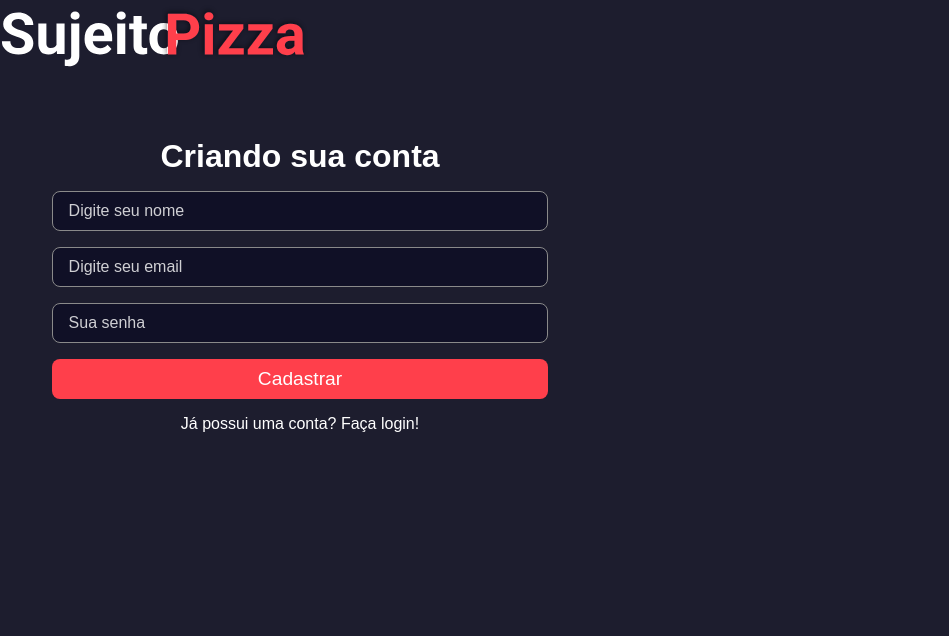
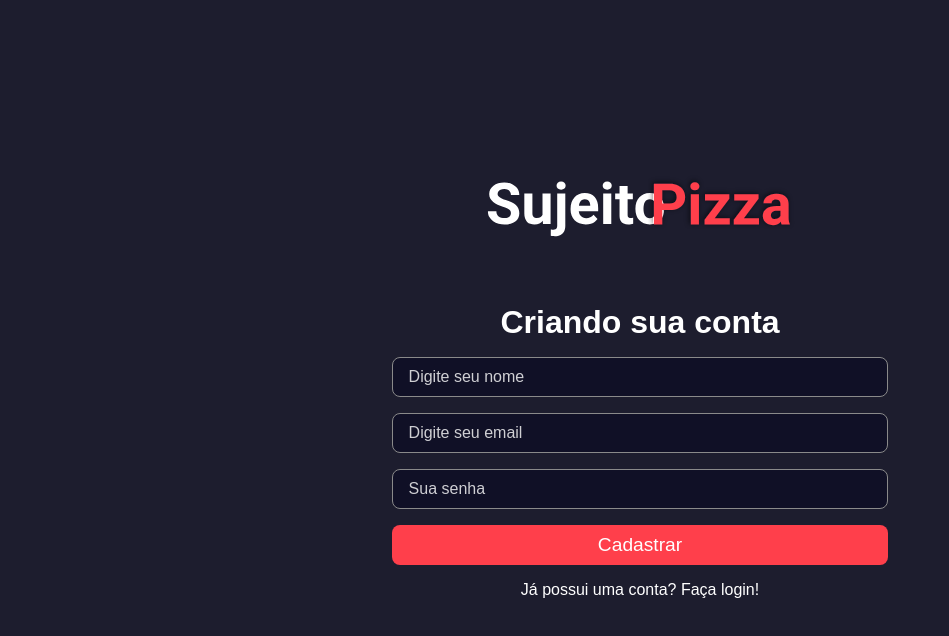
Before and after one commit to Brunogabriel-dev/site-pizzaria, a Next.js app: page /signup in a window 1280 px wide. Shown: the top 636 px of the page, without its empty margins (0-949 px from the left). Built offline with nearby package versions, Linux system fonts and the light colour scheme.

Commit message:
Inclusão de texto

```diff
--- a/styles/Home.module.scss
+++ b/styles/Home.module.scss
@@ -1,5 +1,5 @@
 
-.contairnerCenter{
+.containerCenter{
   min-height: 100vh;
   display: flex;
   justify-content: center;
```
Also changed, not shown: src/pages/category/index.tsx (+14 -1 lines).
